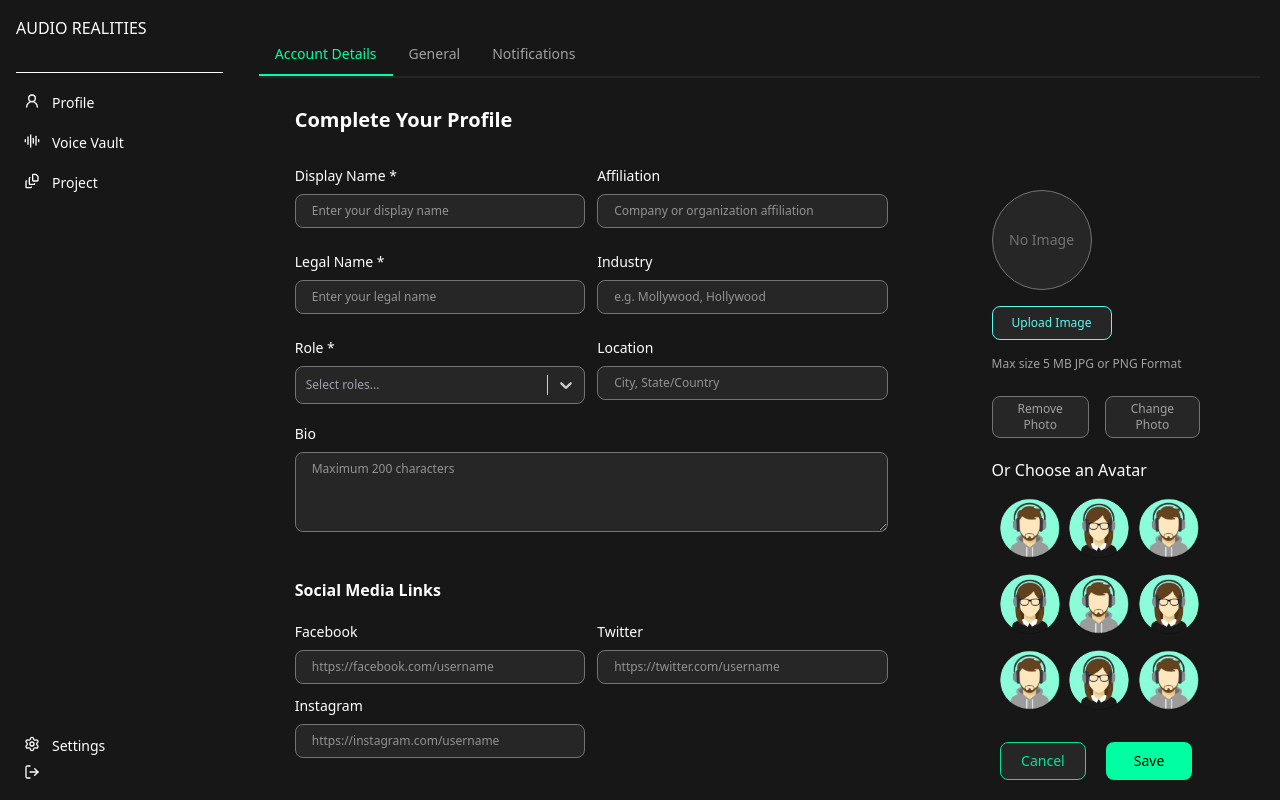
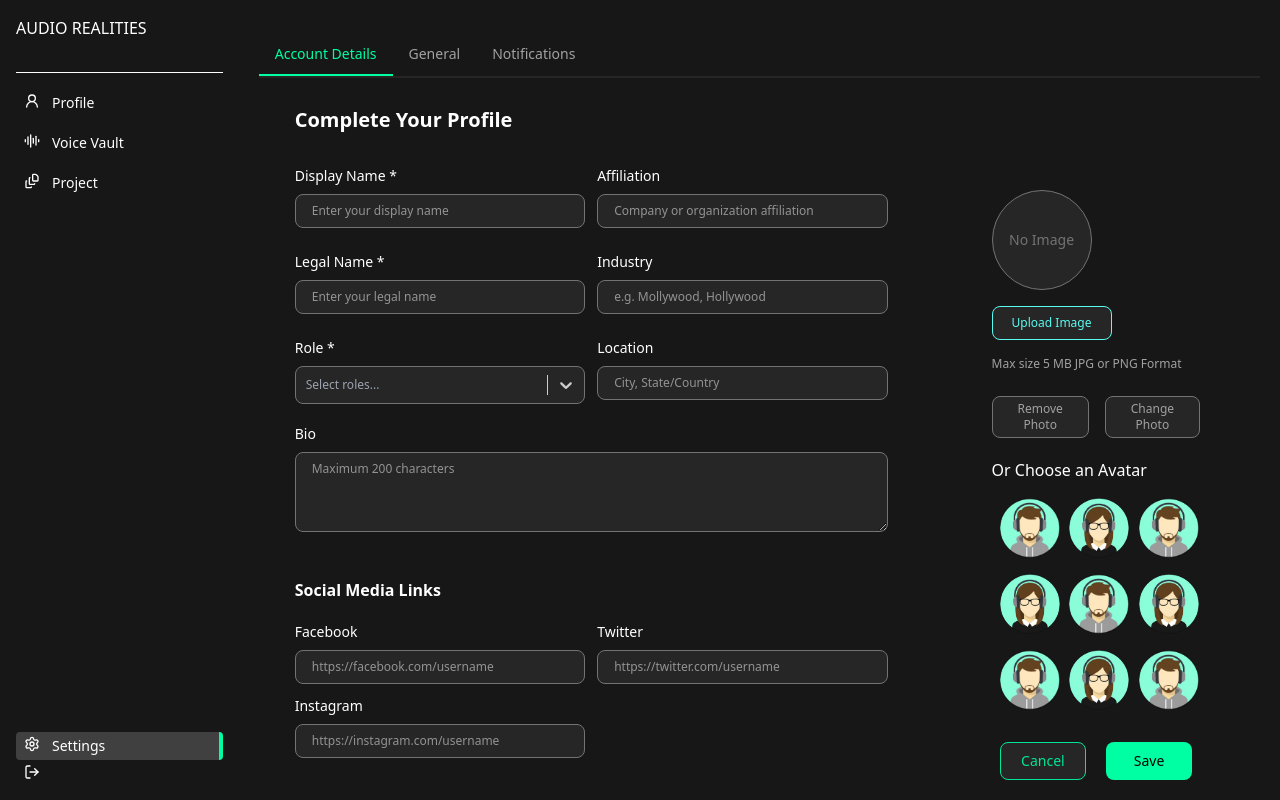
Before and after one commit to pranojtp/AR_Dashboard, a React (Vite) app in the folder User_dashboard/: page /userdashboard/settings/account in a window 1280 px wide. Built offline with nearby package versions, Linux system fonts and the light colour scheme.

Commit message:
updated on 21-10-2025 5:20

```diff
--- a/User_dashboard/src/components/Sidebar.tsx
+++ b/User_dashboard/src/components/Sidebar.tsx
@@ -55,7 +55,7 @@ const Sidebar = () => {
         <div>
           <nav className="text-sm text-gray-300">
             <NavLink
-              to="/login"
+              to="/userdashboard/settings/account"
               className={({ isActive }) =>
                 `flex flex-row gap-3 px-2 py-1 rounded text-white hover:border-r-4 border-[#00FFA3] hover:bg-neutral-700
                 ${isActive
```
